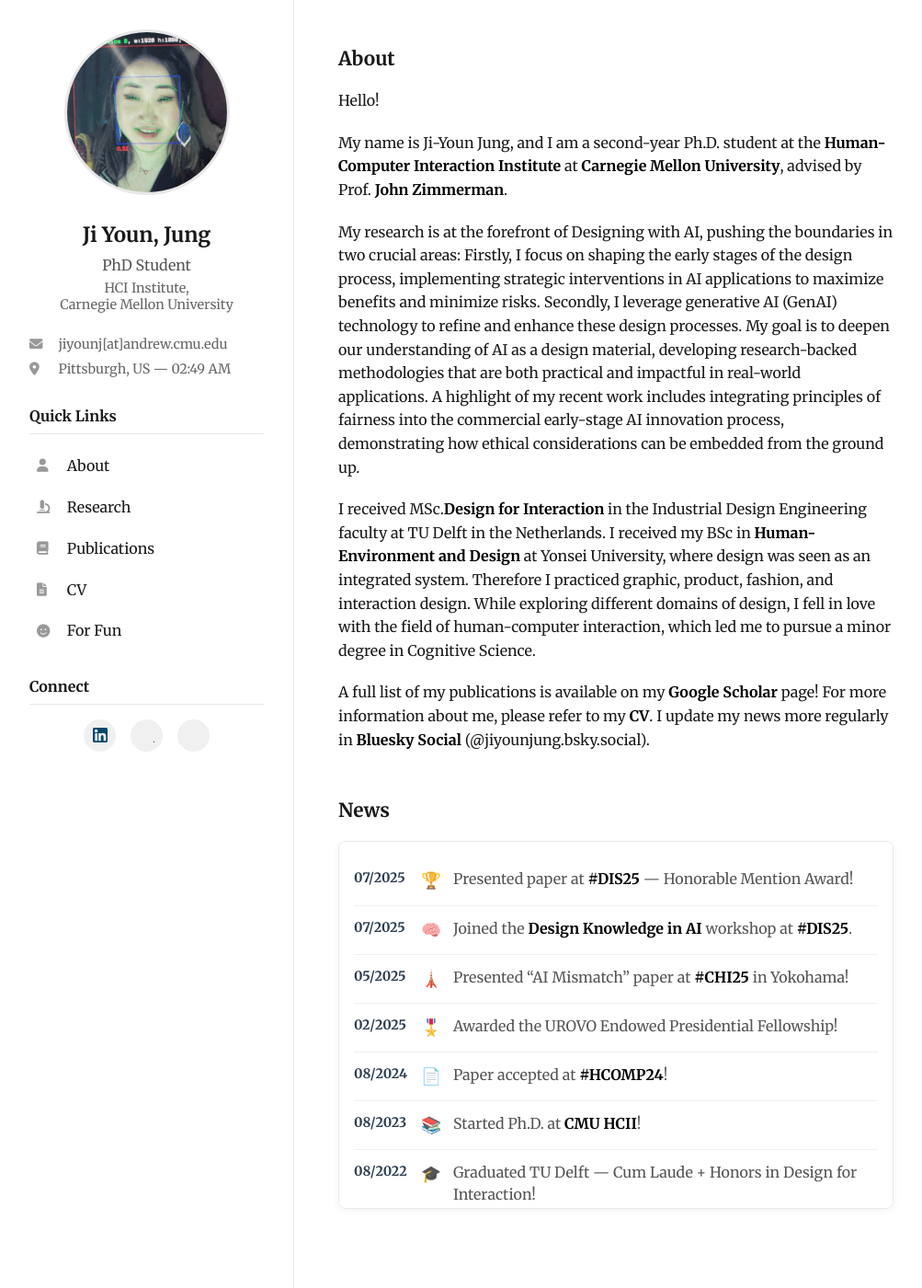
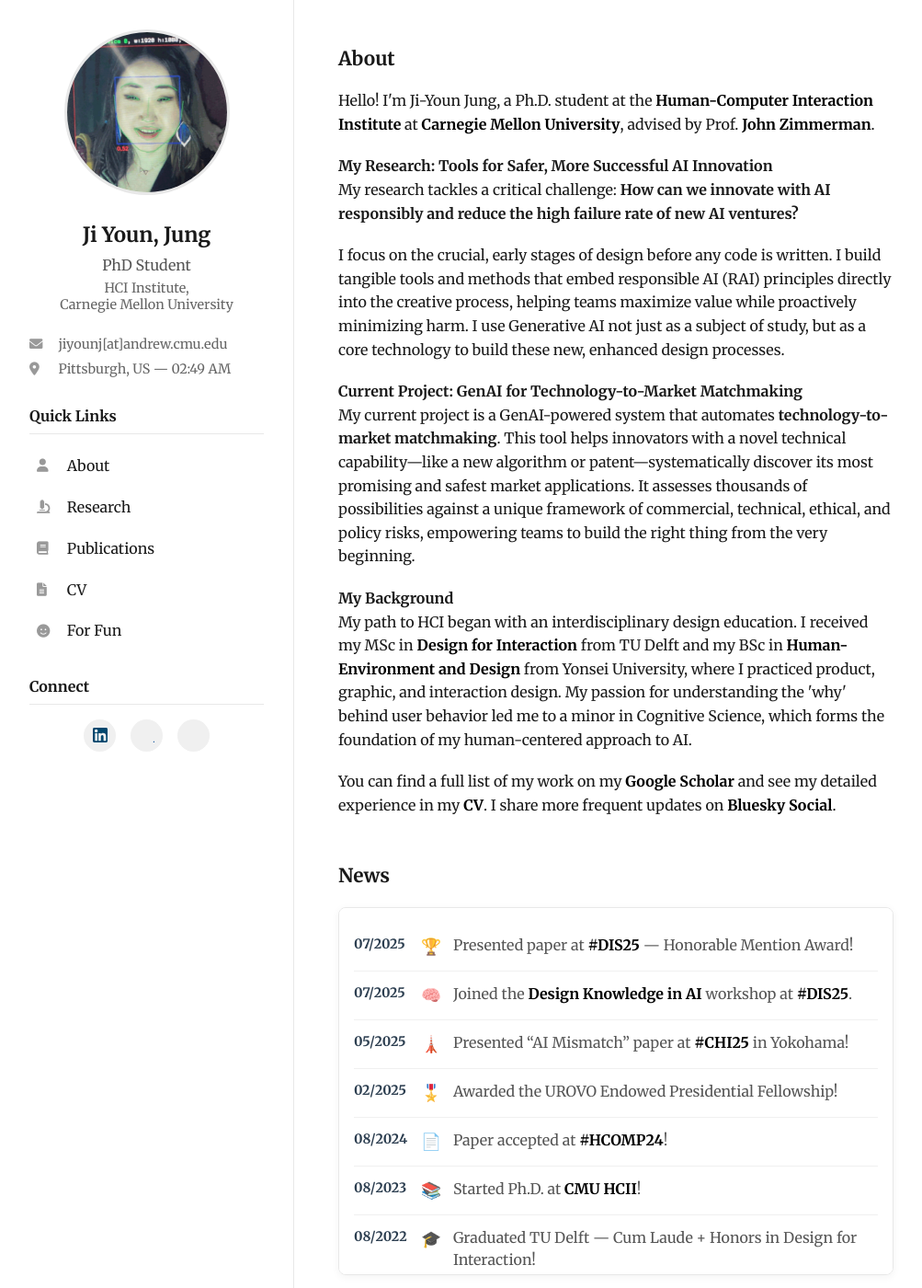
Before and after one commit to jiyoun-jung/jiyounjung, a Jekyll site: the page built from index.html, in a window 1280 px wide and 1400 px high. Shown: the whole window at 92% size, without its empty margins (40-1043 px from the left). Built offline with Jekyll 4.4.1, drawn with Linux system fonts in a browser that asks for light colours; some web fonts are replaced.

Commit message:
index update?

```diff
--- a/index.html
+++ b/index.html
@@ -3,16 +3,25 @@
 title: About
 ---
 <section class="content-section">
-  <h2>About</h2>
-  <p>Hello! </p>
+    <h2>About</h2>
 
-  <p>My name is Ji-Youn Jung, and I am a second-year Ph.D. student at the <a href="https://hcii.cmu.edu/" target="_blank" rel="noopener noreferrer">Human-Computer Interaction Institute</a> at <a href="https://www.cmu.edu/" target="_blank" rel="noopener noreferrer">Carnegie Mellon University</a>, advised by Prof. <a href="https://hcii.cmu.edu/people/john-zimmerman" target="_blank" rel="noopener noreferrer">John Zimmerman</a>.</p>
+    <p>Hello! I'm Ji-Youn Jung, a Ph.D. student at the <a href="https://hcii.cmu.edu/" target="_blank" rel="noopener noreferrer">Human-Computer Interaction Institute</a> at <a href="https://www.cmu.edu/" target="_blank" rel="noopener noreferrer">Carnegie Mellon University</a>, advised by Prof. <a href="https://hcii.cmu.edu/people/john-zimmerman" target="_blank" rel="noopener noreferrer">John Zimmerman</a>.</p>
 
-  <p>My research is at the forefront of Designing with AI, pushing the boundaries in two crucial areas: Firstly, I focus on shaping the early stages of the design process, implementing strategic interventions in AI applications to maximize benefits and minimize risks. Secondly, I leverage generative AI (GenAI) technology to refine and enhance these design processes. My goal is to deepen our understanding of AI as a design material, developing research-backed methodologies that are both practical and impactful in real-world applications. A highlight of my recent work includes integrating principles of fairness into the commercial early-stage AI innovation process, demonstrating how ethical considerations can be embedded from the ground up.</p>
+    <h4>My Research: Tools for Safer, More Successful AI Innovation</h4>
 
-  <p>I received MSc.<a href="https://www.tudelft.nl/en/education/programmes/masters/dfi/msc-design-for-interaction" target="_blank" rel="noopener noreferrer">Design for Interaction</a> in the Industrial Design Engineering faculty at TU Delft in the Netherlands. I received my BSc in <a href="https://yonsei.elsevierpure.com/en/organisations/department-of-integrated-design" target="_blank" rel="noopener noreferrer">Human-Environment and Design</a> at Yonsei University, where design was seen as an integrated system. Therefore I practiced graphic, product, fashion, and interaction design. While exploring different domains of design, I fell in love with the field of human-computer interaction, which led me to pursue a minor degree in Cognitive Science.</p>
+    <p>My research tackles a critical challenge: <strong>How can we innovate with AI responsibly and reduce the high failure rate of new AI ventures?</strong></p>
 
-  <p>A full list of my publications is available on my <a href="https://scholar.google.com/citations?user=_FPdtQ8AAAAJ&hl=en&inst=3203679203499159833" target="_blank" rel="noopener noreferrer">Google Scholar</a> page! For more information about me, please refer to my <a href="https://jiyoun-jung.github.io/jiyounjung/contents/cv.pdf" target="_blank" rel="noopener noreferrer" class="cv-link">CV</a>. I update my news more regularly in <a href="https://bsky.app/profile/jiyounjung.bsky.social" target="_blank" rel="noopener noreferrer">Bluesky Social</a> (@jiyounjung.bsky.social).</p>
+    <p>I focus on the crucial, early stages of design before any code is written. I build tangible tools and methods that embed responsible AI (RAI) principles directly into the creative process, helping teams maximize value while proactively minimizing harm. I use Generative AI not just as a subject of study, but as a core technology to build these new, enhanced design processes.</p>
+
+    <h4>Current Project: GenAI for Technology-to-Market Matchmaking</h4>
+
+    <p>My current project is a GenAI-powered system that automates <strong>technology-to-market matchmaking</strong>. This tool helps innovators with a novel technical capability—like a new algorithm or patent—systematically discover its most promising and safest market applications. It assesses thousands of possibilities against a unique framework of commercial, technical, ethical, and policy risks, empowering teams to build the right thing from the very beginning.</p>
+
+    <h4>My Background</h4>
+
+    <p>My path to HCI began with an interdisciplinary design education. I received my MSc in <a href="https://www.tudelft.nl/en/education/programmes/masters/dfi/msc-design-for-interaction" target="_blank" rel="noopener noreferrer">Design for Interaction</a> from TU Delft and my BSc in <a href="https://yonsei.elsevierpure.com/en/organisations/department-of-integrated-design" target="_blank" rel="noopener noreferrer">Human-Environment and Design</a> from Yonsei University, where I practiced product, graphic, and interaction design. My passion for understanding the 'why' behind user behavior led me to a minor in Cognitive Science, which forms the foundation of my human-centered approach to AI.</p>
+
+    <p>You can find a full list of my work on my <a href="https://scholar.google.com/citations?user=_FPdtQ8AAAAJ&hl=en&inst=3203679203499159833" target="_blank" rel="noopener noreferrer">Google Scholar</a> and see my detailed experience in my <a href="https://jiyoun-jung.github.io/jiyounjung/contents/cv.pdf" target="_blank" rel="noopener noreferrer" class="cv-link">CV</a>. I share more frequent updates on <a href="https://bsky.app/profile/jiyounjung.bsky.social" target="_blank" rel="noopener noreferrer">Bluesky Social</a>.</p>
 </section>
 
 
```
